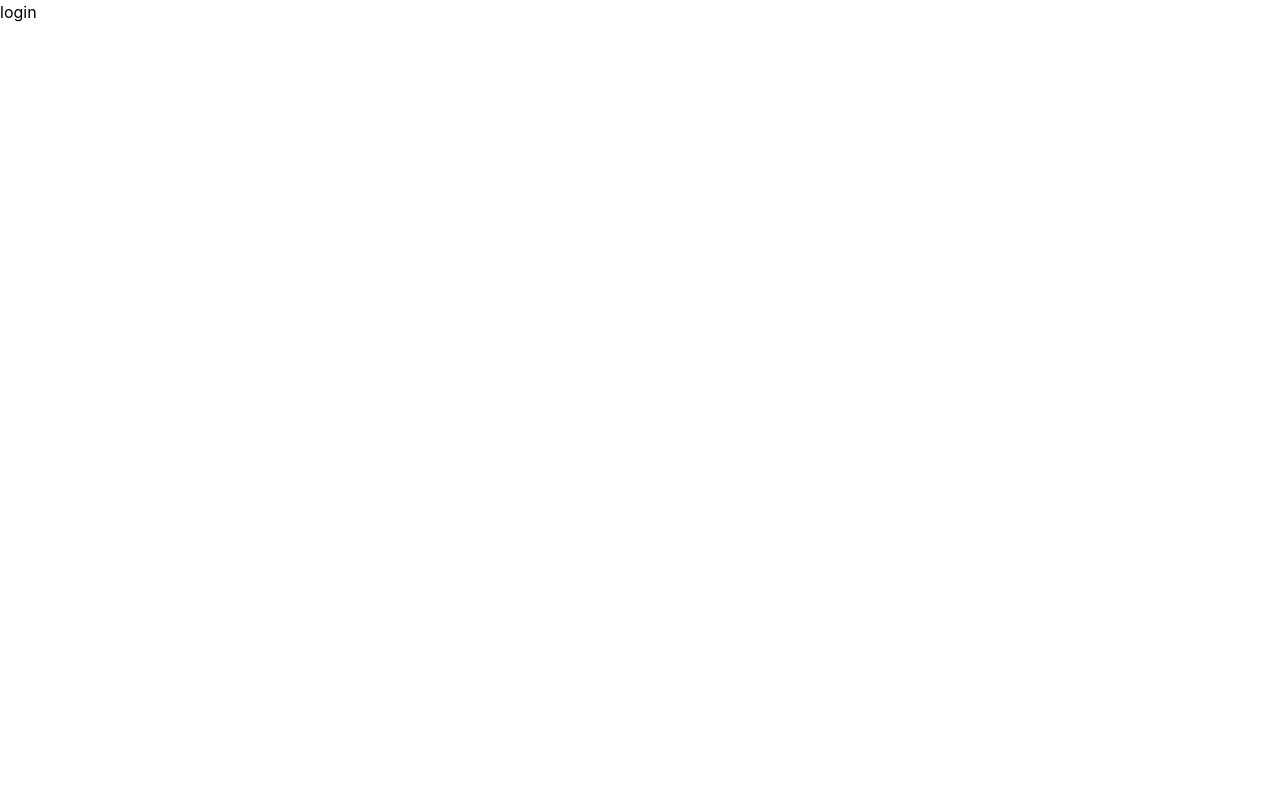
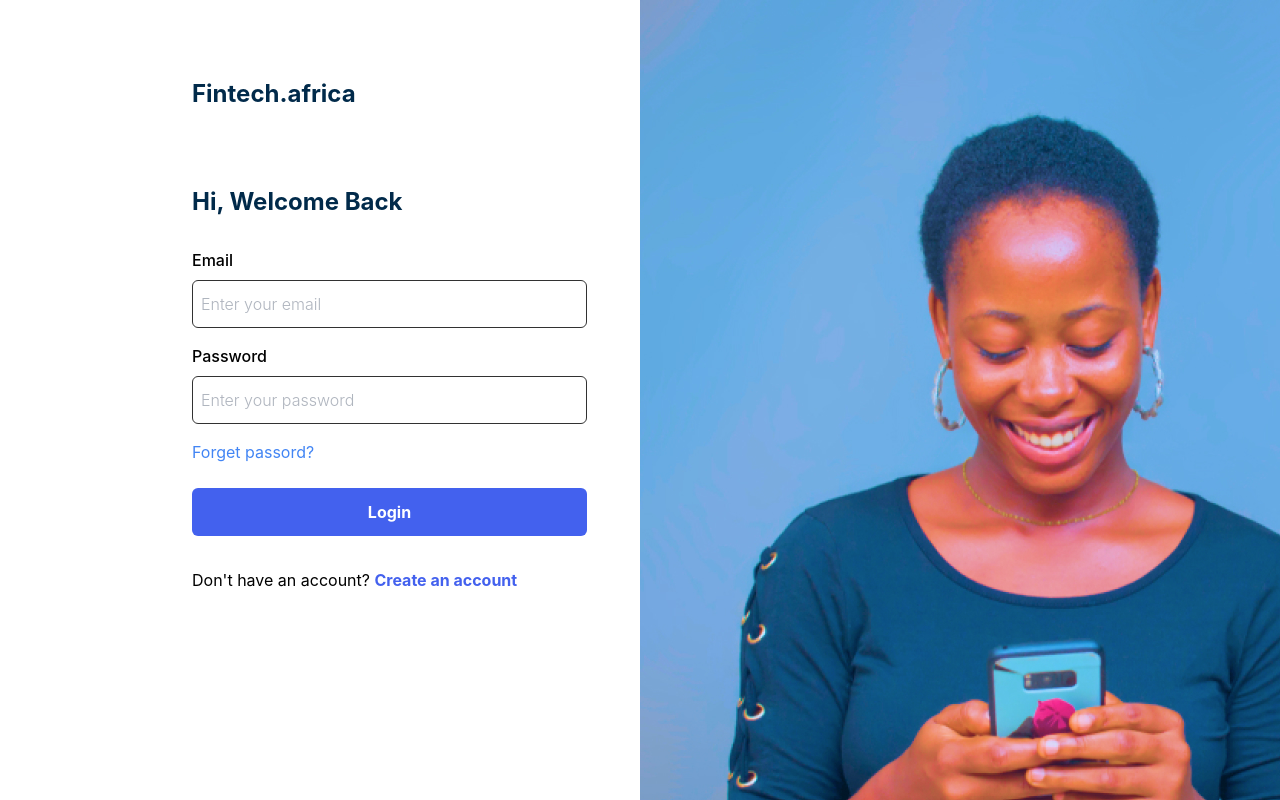
Before and after one commit to Danny4life/fintech.africa, a React (Vite) app: page /login in a window 1280 px wide. Shown: the top 800 px of the page. Built offline with nearby package versions, Linux system fonts and the light colour scheme.

Commit message:
add login page

```diff
--- a/src/pages/login/Login.jsx
+++ b/src/pages/login/Login.jsx
@@ -1,7 +1,82 @@
+import { Link, useNavigate } from "react-router-dom";
+import img from "../../assets/signup-image.jpg";
+
+
 const Login = () => {
+
+    const navigate = useNavigate();
     return (
         <section>
-            login
+             <section className="lg:flex">
+                <div className="lg:flex-1 non-italic]">
+                    <div className="">
+                        <h1 className="pt-6 ml-6 mb-20
+                            text-2xl font-bold lg:leading-7 text-[#012A4A] lg:pt-20 lg:ml-48"
+                        >
+                            Fintech.africa
+                        </h1>
+                        <h1 className="ml-6 mb-8
+                            text-2xl font-bold text-[#012A4A] lg:leading-7 lg:ml-48"
+                        >
+                            Hi, Welcome Back
+                        </h1>
+                    </div>
+                    <form action="/" method="/">
+                        <div className="non-italic">
+                            <div className="lg:ml-48 ml-6">
+                                <label htmlFor="email" className="block text-base font-medium text-[#000000] leading-6 mb-2">
+                                    Email
+                                </label>
+                                <input
+                                type="email"
+                                name="email"
+                                placeholder="Enter your email"
+                                required
+                                className="w-[20rem] text-base text-[#C4C4C4] font-light leading-6 mb-4
+                                lg:w-[24.688rem] h-[3rem] bg-[#FFFFFF] border-[#000000] rounded-md opacity-80 py-2 px-2 border"
+                                />
+                            </div>
+                            <div className="lg:ml-48 ml-6">
+                                <label htmlFor="password" className="block text-base font-medium text-[#000000] leading-6 mb-2">
+                                    Password
+                                </label>
+                                <input
+                                type="password"
+                                name="password"
+                                placeholder="Enter your password"
+                                required
+                                className="w-[20rem] text-base text-[#C4C4C4] font-light leading-6 mb-4
+                                lg:w-[24.688rem] h-[3rem] bg-[#FFFFFF] border-[#000000] rounded-md opacity-80 py-2 px-2 border"
+                                />
+                            </div>
+                            <div className="mb-6">
+                                <Link to="/" className="ml-6
+                                    lg:ml-48 text-base font-normal text-[#4285F4] leading-6">
+                                    Forget passord?
+                                </Link>
+                            </div>
+                           <div className="lg:ml-48 non-italic ml-6">
+                            <button
+                            className="w-[20rem] mb-8
+                            text-base font-bold text-[#FFFFFF] leading-4 lg:w-[24.688rem] h-[3rem] bg-[#4361EE] rounded-md py-2 px-2"
+                            onClick={() => navigate("/email-verification")}
+                            >
+                                Login
+                            </button>
+                           </div>
+                           <div className="lg:ml-48 ml-6">
+                             <Link to="/login" className="text-base font-normal text-[#000000] leading-6 cursor-pointer">Don't have an account? <span className="text-base font-bold leading-6 text-[#4361EE]">Create an account</span></Link>
+                           </div>
+                        </div>
+                    </form>
+                </div>
+                <div className="lg:flex-1">
+                    <div className="hidden lg:flex">
+                        <img src={img} alt="image" className="lg:h-[1023px] object-cover" />
+                    </div>
+                </div>
+
+            </section>
         </section>
      );
 }
```
